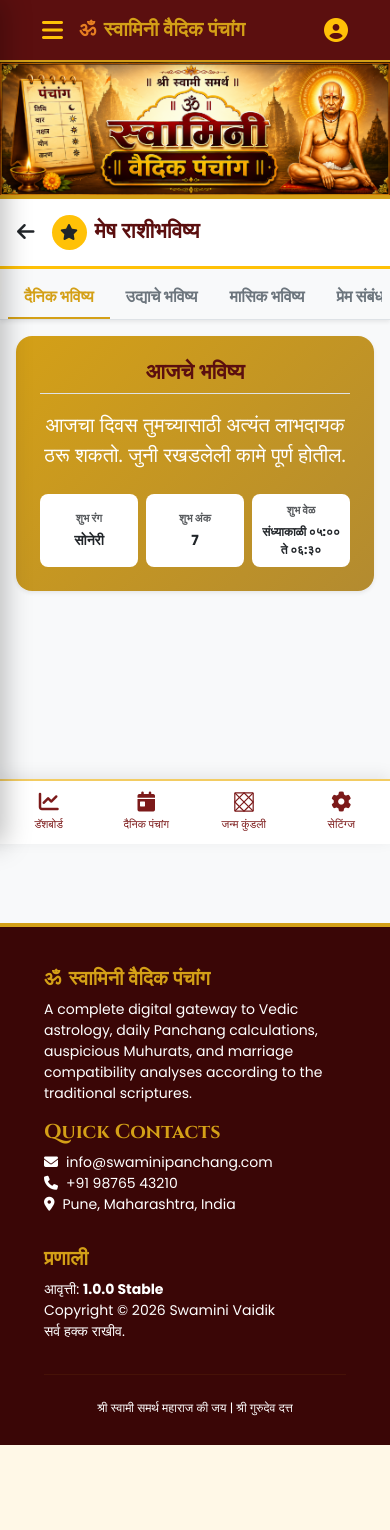
After one commit to Swmini1385/Swamini-Vaidik-Panchang, a Django app: a page that uses panchang_app/templates/base.html in a window 390 px wide. The commit adds this page. Run offline with Django 5.2, Linux system fonts and the light colour scheme; the visitor is signed in with stand-in values (Sample User, id 1); some libraries are stand-ins or nearby versions; some web fonts are replaced.

Commit message:
feat: implement offline rashibhavishya, fix location save session, fix PWA hamburger menu, increase kundali SVG chart size

```diff
--- /dev/null
+++ b/panchang_app/static/js/swipe-tabs.js
@@ -0,0 +1,73 @@
+/**
+ * Swipe Navigation for Bootstrap Tabs
+ * @param {string} contentAreaId - The ID of the container element that listens to swipe events
+ * @param {string} tabsId - The ID of the ul/nav containing the Bootstrap tabs
+ */
+function initSwipeTabs(contentAreaId, tabsId) {
+    const swipeContainer = document.getElementById(contentAreaId);
+    const tabList = document.getElementById(tabsId);
+
+    if (!swipeContainer || !tabList) return;
+
+    let touchstartX = 0;
+    let touchendX = 0;
+
+    swipeContainer.addEventListener('touchstart', function(event) {
+        touchstartX = event.changedTouches[0].screenX;
+    }, {passive: true});
+
+    swipeContainer.addEventListener('touchend', function(event) {
+        touchendX = event.changedTouches[0].screenX;
+        handleSwipe();
+    }, {passive: true});
+
+    function handleSwipe() {
+        const diffX = touchendX - touchstartX;
+        const SWIPE_THRESHOLD = 50;
+
+        if (Math.abs(diffX) < SWIPE_THRESHOLD) return;
+
+        // Get all tabs
+        const tabs = Array.from(tabList.querySelectorAll('button[data-bs-toggle="tab"]'));
+        if (tabs.length === 0) return;
+
+        const activeTabIndex = tabs.findIndex(tab => tab.classList.contains('active'));
+
+        if (diffX < 0) {
+            // Swiped left -> Next tab
+            if (activeTabIndex < tabs.length - 1) {
+                applyAnimation('left');
+                const nextTab = new bootstrap.Tab(tabs[activeTabIndex + 1]);
+                nextTab.show();
+                tabs[activeTabIndex + 1].scrollIntoView({ behavior: 'smooth', block: 'nearest', inline: 'center' });
+            }
+        } else {
+            // Swiped right -> Previous tab
+            if (activeTabIndex > 0) {
+                applyAnimation('right');
+                const prevTab = new bootstrap.Tab(tabs[activeTabIndex - 1]);
+                prevTab.show();
+                tabs[activeTabIndex - 1].scrollIntoView({ behavior: 'smooth', block: 'nearest', inline: 'center' });
+            }
+        }
+    }
+
+    function applyAnimation(direction) {
+        const styleSheet = document.styleSheets[0];
+        let ruleIndex = -1;
+
+        for (let i = 0; i < styleSheet.cssRules.length; i++) {
+            if (styleSheet.cssRules[i].selectorText === '.tab-panel') {
+                ruleIndex = i;
+                break;
+            }
+        }
+
+        if (ruleIndex !== -1) {
+            styleSheet.deleteRule(ruleIndex);
+        }
+
+        const animName = direction === 'left' ? 'slideInRight' : 'slideInLeft';
+        styleSheet.insertRule(`.tab-panel { animation: ${animName} 0.3s cubic-bezier(0.25, 0.8, 0.25, 1); }`, styleSheet.cssRules.length);
+    }
+}
--- a/panchang_app/templates/base.html
+++ b/panchang_app/templates/base.html
@@ -145,6 +145,9 @@
                 <a href="{% url 'panchang' %}" class="nav-link {% if request.resolver_match.url_name == 'panchang' %}active{% endif %}">
                     <i class="fa-solid fa-calendar-day"></i>{{ trans.panchang }}
                 </a>
+                <a href="{% url 'rashibhavishya_index' %}" class="nav-link {% if 'rashibhavishya' in request.resolver_match.url_name %}active{% endif %}">
+                    <i class="fa-solid fa-star-and-crescent"></i>{% if current_lang == 'mr' %}राशीभविष्य{% else %}Horoscope{% endif %}
+                </a>
                 <a href="{% url 'sanwar' %}" class="nav-link {% if request.resolver_match.url_name == 'sanwar' %}active{% endif %}">
                     <i class="fa-solid fa-bell"></i>{{ trans.sanwar }}
                 </a>
@@ -290,13 +293,18 @@
                     document.body.classList.remove('sidebar-open');
                 }
 
-                sidebarToggle.addEventListener('click', function(e) {
+                function toggleSidebarHandler(e) {
+                    e.preventDefault();
                     e.stopPropagation();
                     openSidebar();
-                });
+                }
+
+                sidebarToggle.addEventListener('click', toggleSidebarHandler);
+                sidebarToggle.addEventListener('touchstart', toggleSidebarHandler, {passive: false});
 
                 if (sidebarClose) {
                     sidebarClose.addEventListener('click', closeSidebar);
+                    sidebarClose.addEventListener('touchstart', function(e) { e.preventDefault(); closeSidebar(); }, {passive: false});
                 }
 
                 if (sidebarOverlay) {
--- a/panchang_app/templates/kundali_content.html
+++ b/panchang_app/templates/kundali_content.html
@@ -237,14 +237,14 @@
 
                 <!-- Chart displays -->
                 <div id="chart-d1-container" class="chart-display-container text-center py-2" style="display: block;">
-                    <div style="max-width: 450px; margin: 0 auto;">
+                    <div style="width: 100%; max-width: 500px; margin: 0 auto;">
                         {{ svg_chart|safe }}
                     </div>
                     <small class="text-muted mt-2 d-block">{% if current_lang == 'mr' %}मुख्य लग्न कुंडली चक्र{% else %}Main Lagna Chart{% endif %}</small>
                 </div>
 
                 <div id="chart-d9-container" class="chart-display-container text-center py-2" style="display: none;">
-                    <div style="max-width: 450px; margin: 0 auto;">
+                    <div style="width: 100%; max-width: 500px; margin: 0 auto;">
                         {{ svg_chart_d9|safe }}
                     </div>
                     <small class="text-muted mt-2 d-block">{% if current_lang == 'mr' %}नवमांश कुंडली चक्र{% else %}Navamsha Chart{% endif %}</small>
--- /dev/null
+++ b/panchang_app/templates/partials/horoscope_card.html
@@ -0,0 +1,27 @@
+<div class="card border-0 shadow-sm rounded-4 mb-4" style="background: linear-gradient(135deg, var(--primary-gold), #b38b30); color: white;">
+    <div class="card-body p-4 text-center">
+        <h4 class="fw-bold mb-3 border-bottom pb-2">{{ h_data.title }}</h4>
+        <p class="fs-5 mb-4 lh-base">{{ h_data.summary }}</p>
+
+        <div class="row g-2 text-dark">
+            <div class="col-4">
+                <div class="bg-white rounded-3 p-2 h-100 d-flex flex-column justify-content-center">
+                    <small class="text-muted d-block fw-bold mb-1" style="font-size: 11px;">शुभ रंग</small>
+                    <span class="fw-bold" style="font-size: 14px;">{{ h_data.lucky_color }}</span>
+                </div>
+            </div>
+            <div class="col-4">
+                <div class="bg-white rounded-3 p-2 h-100 d-flex flex-column justify-content-center">
+                    <small class="text-muted d-block fw-bold mb-1" style="font-size: 11px;">शुभ अंक</small>
+                    <span class="fw-bold" style="font-size: 14px;">{{ h_data.lucky_number }}</span>
+                </div>
+            </div>
+            <div class="col-4">
+                <div class="bg-white rounded-3 p-2 h-100 d-flex flex-column justify-content-center">
+                    <small class="text-muted d-block fw-bold mb-1" style="font-size: 11px;">शुभ वेळ</small>
+                    <span class="fw-bold" style="font-size: 12px;">{{ h_data.lucky_time }}</span>
+                </div>
+            </div>
+        </div>
+    </div>
+</div>
--- /dev/null
+++ b/panchang_app/templates/rashibhavishya_detail.html
@@ -0,0 +1,162 @@
+{% extends 'base.html' %}
+{% load static %}
+
+{% block title %}{{ rashi_name }} राशीभविष्य | {{ trans.app_name }}{% endblock %}
+
+{% block content %}
+<div class="container-fluid p-0 d-flex flex-column" style="height: calc(100vh - 120px); overflow: hidden;">
+    <!-- Fixed Header -->
+    <div class="bg-white shadow-sm" style="z-index: 10;">
+        <div class="d-flex align-items-center p-3 border-bottom border-warning border-3">
+            <a href="{% url 'rashibhavishya_index' %}" class="btn btn-link text-dark p-0 me-3 text-decoration-none" style="font-size: 20px;">
+                <i class="fa-solid fa-arrow-left"></i>
+            </a>
+            <div class="d-flex align-items-center">
+                <div class="bg-warning text-dark rounded-circle d-flex align-items-center justify-content-center me-2" style="width: 35px; height: 35px; font-size: 16px;">
+                    <i class="fa-solid fa-star"></i>
+                </div>
+                <h4 class="vedic-title m-0">{{ rashi_name }} राशीभविष्य</h4>
+            </div>
+        </div>
+
+        <!-- Scrollable Tabs -->
+        <div class="px-2 pt-2 bg-light border-bottom">
+            <ul class="nav nav-tabs border-0 flex-nowrap" id="horoscopeTabs" role="tablist" style="overflow-x: auto; overflow-y: hidden; -webkit-overflow-scrolling: touch; scrollbar-width: none;">
+                <li class="nav-item" role="presentation">
+                    <button class="nav-link active fw-bold px-3 py-2 text-nowrap" id="tab-daily" data-bs-toggle="tab" data-bs-target="#pane-daily" type="button" role="tab">दैनिक भविष्य</button>
+                </li>
+                <li class="nav-item" role="presentation">
+                    <button class="nav-link fw-bold px-3 py-2 text-nowrap" id="tab-tomorrow" data-bs-toggle="tab" data-bs-target="#pane-tomorrow" type="button" role="tab">उद्याचे भविष्य</button>
+                </li>
+                <li class="nav-item" role="presentation">
+                    <button class="nav-link fw-bold px-3 py-2 text-nowrap" id="tab-monthly" data-bs-toggle="tab" data-bs-target="#pane-monthly" type="button" role="tab">मासिक भविष्य</button>
+                </li>
+                <li class="nav-item" role="presentation">
+                    <button class="nav-link fw-bold px-3 py-2 text-nowrap" id="tab-love" data-bs-toggle="tab" data-bs-target="#pane-love" type="button" role="tab">प्रेम संबंध</button>
+                </li>
+                <li class="nav-item" role="presentation">
+                    <button class="nav-link fw-bold px-3 py-2 text-nowrap" id="tab-career" data-bs-toggle="tab" data-bs-target="#pane-career" type="button" role="tab">करिअर</button>
+                </li>
+                <li class="nav-item" role="presentation">
+                    <button class="nav-link fw-bold px-3 py-2 text-nowrap" id="tab-finance" data-bs-toggle="tab" data-bs-target="#pane-finance" type="button" role="tab">आर्थिक</button>
+                </li>
+                <li class="nav-item" role="presentation">
+                    <button class="nav-link fw-bold px-3 py-2 text-nowrap" id="tab-health" data-bs-toggle="tab" data-bs-target="#pane-health" type="button" role="tab">आरोग्य</button>
+                </li>
+            </ul>
+        </div>
+    </div>
+
+    <!-- Scrollable Content Area -->
+    <div class="flex-grow-1 overflow-auto position-relative bg-light swipe-container" id="horoscopeContentArea">
+        <div class="tab-content h-100 p-3" id="horoscopeTabContent">
+
+            <!-- Daily Pane -->
+            <div class="tab-pane fade show active h-100 tab-panel" id="pane-daily" role="tabpanel">
+                {% include 'partials/horoscope_card.html' with h_data=daily %}
+            </div>
+
+            <!-- Tomorrow Pane -->
+            <div class="tab-pane fade h-100 tab-panel" id="pane-tomorrow" role="tabpanel">
+                {% include 'partials/horoscope_card.html' with h_data=tomorrow %}
+            </div>
+
+            <!-- Monthly Pane -->
+            <div class="tab-pane fade h-100 tab-panel" id="pane-monthly" role="tabpanel">
+                {% include 'partials/horoscope_card.html' with h_data=monthly %}
+            </div>
+
+            <!-- Love Pane -->
+            <div class="tab-pane fade h-100 tab-panel" id="pane-love" role="tabpanel">
+                <div class="card border-0 shadow-sm rounded-4 mb-4">
+                    <div class="card-body text-center p-4">
+                        <div class="mb-3">
+                            <i class="fa-solid fa-heart text-danger" style="font-size: 3rem;"></i>
+                        </div>
+                        <h5 class="fw-bold text-dark border-bottom pb-2 mb-3">प्रेम संबंध</h5>
+                        <p class="text-muted fs-5 lh-base">{{ daily.love }}</p>
+                    </div>
+                </div>
+            </div>
+
+            <!-- Career Pane -->
+            <div class="tab-pane fade h-100 tab-panel" id="pane-career" role="tabpanel">
+                <div class="card border-0 shadow-sm rounded-4 mb-4">
+                    <div class="card-body text-center p-4">
+                        <div class="mb-3">
+                            <i class="fa-solid fa-briefcase text-primary" style="font-size: 3rem;"></i>
+                        </div>
+                        <h5 class="fw-bold text-dark border-bottom pb-2 mb-3">करिअर आणि नोकरी</h5>
+                        <p class="text-muted fs-5 lh-base">{{ daily.career }}</p>
+                    </div>
+                </div>
+            </div>
+
+            <!-- Finance Pane -->
+            <div class="tab-pane fade h-100 tab-panel" id="pane-finance" role="tabpanel">
+                <div class="card border-0 shadow-sm rounded-4 mb-4">
+                    <div class="card-body text-center p-4">
+                        <div class="mb-3">
+                            <i class="fa-solid fa-indian-rupee-sign text-success" style="font-size: 3rem;"></i>
+                        </div>
+                        <h5 class="fw-bold text-dark border-bottom pb-2 mb-3">आर्थिक स्थिती</h5>
+                        <p class="text-muted fs-5 lh-base">{{ daily.finance }}</p>
+                    </div>
+                </div>
+            </div>
+
+            <!-- Health Pane -->
+            <div class="tab-pane fade h-100 tab-panel" id="pane-health" role="tabpanel">
+                <div class="card border-0 shadow-sm rounded-4 mb-4">
+                    <div class="card-body text-center p-4">
+                        <div class="mb-3">
+                            <i class="fa-solid fa-notes-medical text-info" style="font-size: 3rem;"></i>
+                        </div>
+                        <h5 class="fw-bold text-dark border-bottom pb-2 mb-3">आरोग्य</h5>
+                        <p class="text-muted fs-5 lh-base">{{ daily.health }}</p>
+                    </div>
+                </div>
+            </div>
+
+        </div>
+    </div>
+</div>
+
+<style>
+/* Hide scrollbar for tabs */
+#horoscopeTabs::-webkit-scrollbar {
+    display: none;
+}
+
+.nav-tabs .nav-link {
+    color: #6c757d;
+    border: none;
+    border-bottom: 3px solid transparent;
+}
+.nav-tabs .nav-link.active {
+    color: var(--primary-gold);
+    background-color: transparent;
+    border-bottom: 3px solid var(--primary-gold);
+}
+
+.tab-panel {
+    animation: slideInRight 0.3s cubic-bezier(0.25, 0.8, 0.25, 1);
+}
+@keyframes slideInRight {
+    from { transform: translateX(15px); opacity: 0; }
+    to { transform: translateX(0); opacity: 1; }
+}
+@keyframes slideInLeft {
+    from { transform: translateX(-15px); opacity: 0; }
+    to { transform: translateX(0); opacity: 1; }
+}
+</style>
+
+<script src="{% static 'js/swipe-tabs.js' %}"></script>
+<script>
+document.addEventListener("DOMContentLoaded", function() {
+    // Initialize swipe tabs
+    initSwipeTabs('horoscopeContentArea', 'horoscopeTabs');
+});
+</script>
+{% endblock %}
--- a/panchang_app/urls.py
+++ b/panchang_app/urls.py
@@ -13,6 +13,8 @@ urlpatterns = [
     path('masik/', views.masik_view, name='masik'),
     path('sanwar/', views.sanwar_view, name='sanwar'),
     path('shubha-muhurt/', views.shubha_muhurt_view, name='shubha_muhurt'),
+    path('rashibhavishya/', views.rashibhavishya_index, name='rashibhavishya_index'),
+    path('rashibhavishya/<str:rashi_name>/', views.rashibhavishya_detail, name='rashibhavishya_detail'),
     path('kundali/', views.kundali_view, name='kundali'),
     path('kundali/<int:pk>/', views.kundali_detail_view, name='kundali_detail'),
     path('kundali/<int:pk>/delete/', views.delete_kundali_view, name='delete_kundali'),
--- a/panchang_app/views.py
+++ b/panchang_app/views.py
@@ -1488,6 +1488,7 @@ def api_save_location(request):
     if request.method == 'POST':
         # AJAX POST request to save location details
         data = request.POST
+        loc_id = data.get('id')
         location_name = data.get('location_name', '').strip() or data.get('city_village', '').strip()
         if not location_name:
             return JsonResponse({'status': 'error', 'message': 'Location name is required'}, status=400)
@@ -1495,26 +1496,51 @@ def api_save_location(request):
         lat = float(data.get('latitude', 0.0))
         lon = float(data.get('longitude', 0.0))
 
-        # Check duplicate
-        existing = LocationMaster.objects.filter(location_name=location_name, latitude=lat, longitude=lon).first()
-        if existing:
-            if not existing.is_active:
-                existing.is_active = True
-                existing.save()
-                return JsonResponse({'status': 'success', 'message': 'Location reactivated successfully', 'id': existing.id})
-            return JsonResponse({'status': 'error', 'message': 'Location already exists in database', 'id': existing.id})
-
-        loc = LocationMaster.objects.create(
-            location_name=location_name,
-            country=data.get('country', 'India'),
-            state=data.get('state', ''),
-            district=data.get('district', ''),
-            city_village=data.get('city_village', ''),
-            latitude=lat,
-            longitude=lon,
-            timezone=data.get('timezone', 'Asia/Kolkata'),
-            is_active=True
-        )
+        if loc_id:
+            try:
+                loc = LocationMaster.objects.get(id=loc_id)
+                loc.location_name = location_name
+                loc.country = data.get('country', 'India')
+                loc.state = data.get('state', '')
+                loc.district = data.get('district', '')
+                loc.city_village = data.get('city_village', '')
+                loc.latitude = lat
+                loc.longitude = lon
+                loc.timezone = data.get('timezone', 'Asia/Kolkata')
+                loc.is_active = True
+                loc.save()
+            except LocationMaster.DoesNotExist:
+                return JsonResponse({'status': 'error', 'message': 'Location not found'}, status=404)
+        else:
+            # Check duplicate only when creating new
+            existing = LocationMaster.objects.filter(location_name=location_name, latitude=lat, longitude=lon).first()
+            if existing:
+                if not existing.is_active:
+                    existing.is_active = True
+                    existing.save()
+                    loc = existing
+                else:
+                    return JsonResponse({'status': 'error', 'message': 'Location already exists in database', 'id': existing.id})
+            else:
+                loc = LocationMaster.objects.create(
+                    location_name=location_name,
+                    country=data.get('country', 'India'),
+                    state=data.get('state', ''),
+                    district=data.get('district', ''),
+                    city_village=data.get('city_village', ''),
+                    latitude=lat,
+                    longitude=lon,
+                    timezone=data.get('timezone', 'Asia/Kolkata'),
+                    is_active=True
+                )
+
+        # Add to recent locations in session so it appears in dropdowns immediately
+        recent_ids = request.session.get('recent_locations', [])
+        if loc.id not in recent_ids:
+            recent_ids.insert(0, loc.id)
+            request.session['recent_locations'] = recent_ids[:10]
+            request.session.modified = True
+
         return JsonResponse({'status': 'success', 'message': 'Location saved successfully', 'id': loc.id})
 
     return JsonResponse({'status': 'error', 'message': 'Invalid request method'}, status=400)
@@ -1604,3 +1630,26 @@ def api_restore_location(request, pk):
         location.save()
         return JsonResponse({'status': 'success', 'message': 'Location restored successfully.'})
     return JsonResponse({'status': 'error', 'message': 'Invalid request method'}, status=400)
+
+def rashibhavishya_index(request):
+    from panchang_app.utils.horoscope_calc import RASHIS
+    context = {
+        'rashis': RASHIS
+    }
+    return render(request, 'rashibhavishya_index.html', context)
+
+def rashibhavishya_detail(request, rashi_name):
+    from panchang_app.utils.horoscope_calc import RASHIS, get_all_horoscopes
+    if rashi_name not in RASHIS:
+        messages.error(request, "अवैध राशी (Invalid Rashi)")
+        return redirect('rashibhavishya_index')
+
+    horoscopes = get_all_horoscopes(rashi_name)
+
+    context = {
+        'rashi_name': rashi_name,
+        'daily': horoscopes['daily'],
+        'tomorrow': horoscopes['tomorrow'],
+        'monthly': horoscopes['monthly']
+    }
+    return render(request, 'rashibhavishya_detail.html', context)
```
Also changed, not shown: panchang_app/templates/dashboard.html (+6 -6 lines), panchang_app/templates/rashibhavishya_index.html (added, +45 -0 lines), panchang_app/utils/horoscope_calc.py (added, +99 -0 lines), panchang_app/utils/panchang_calc.py (+8 -8 lines), scratch_month.py (added, +12 -0 lines).
